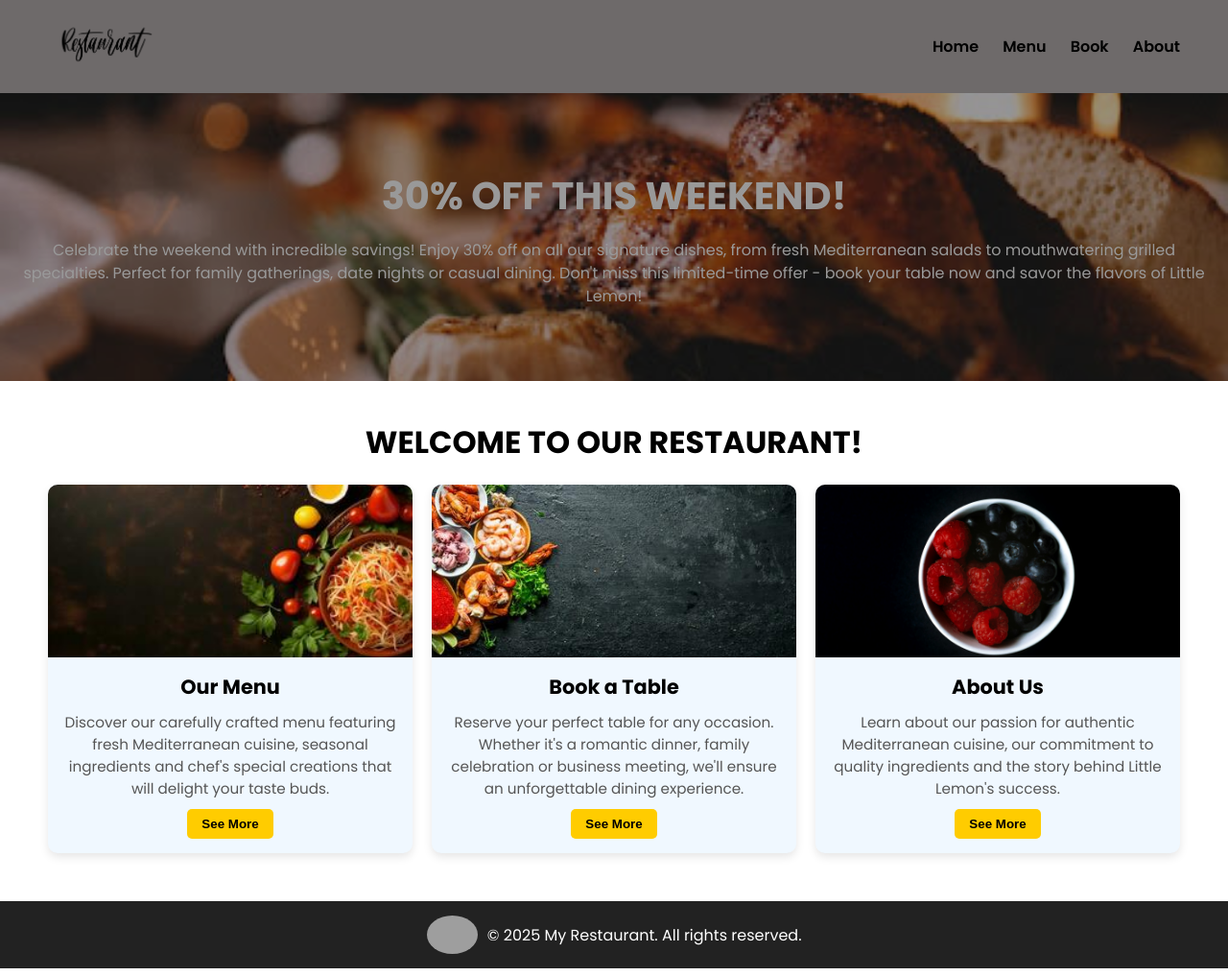
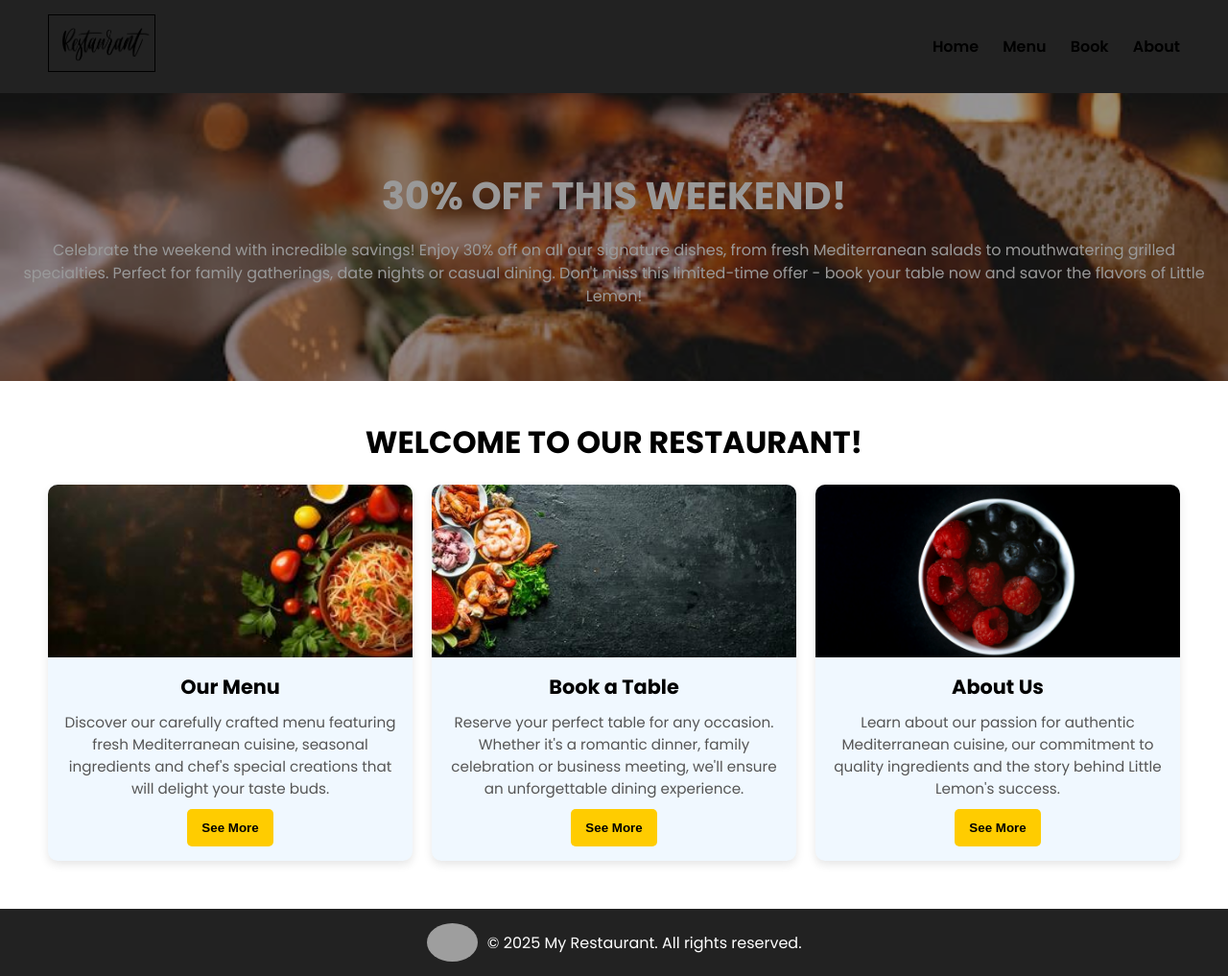
Before and after one commit to IHSAN-ANWAR/littlelemon, a plain HTML site: page index.html in a window 1280 px wide. Shown: the whole page at 96% size. Drawn offline with Linux system fonts and the light colour scheme; grey boxes are pictures that could not be loaded.

Commit message:
navbar change

```diff
--- a/style.css
+++ b/style.css
@@ -19,13 +19,15 @@ header{
   justify-content: space-between;
   align-items: center;
   padding: 15px 50px;
-  background: #6e6a6a;
+  background: #222;
 }
 
 .logo img{
   height: 60px;
   object-fit: cover;
   mix-blend-mode: multiply;
+  border: 1px solid black;
+
 
 }
 
@@ -143,7 +145,7 @@ main{
 }
 
 .card-content button{
-  padding: 8px 15px;
+  padding: 12px 15px;
   border:none;
   border-radius:5px;
   background: #ffcc00;
```
